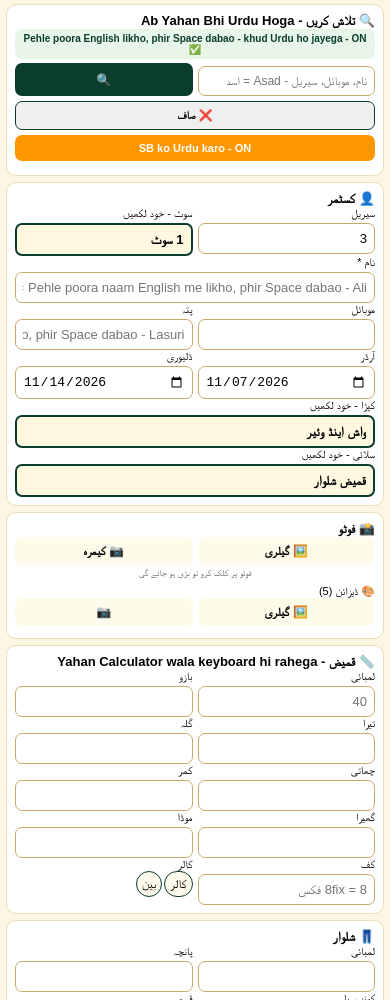
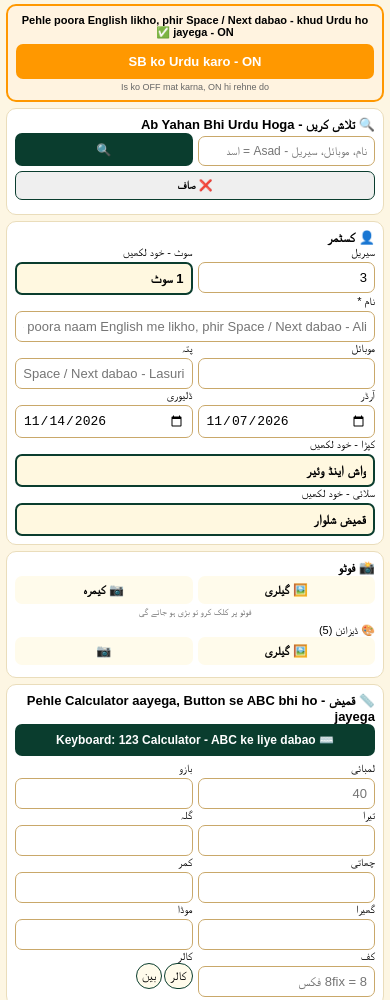
Before and after one commit to diltailorshopspecial-design/dil-tailor-naap-book, a plain HTML site: page index.html in a window 390 px wide. Shown: the part 401-1401 px from the top of the page. Drawn offline with Linux system fonts and the light colour scheme; no server answers.

Commit message:
Update index.html

```diff
--- a/index.html
+++ b/index.html
@@ -6,8 +6,8 @@
 <meta http-equiv="Cache-Control" content="no-cache, no-store, must-revalidate">
 <meta http-equiv="Pragma" content="no-cache">
 <meta http-equiv="Expires" content="0">
-<title>Dil Tailor Shop - MUKAMMAL FINAL V7</title>
-<link rel="manifest" href="manifest.json?v=v7">
+<title>Dil Tailor Shop - MUKAMMAL FINAL V8</title>
+<link rel="manifest" href="manifest.json?v=v8">
 <meta name="theme-color" content="#0A3D2E">
 <style>
 *{box-sizing:border-box;margin:0;padding:0}
@@ -39,7 +39,7 @@ input,select,textarea{width:100%;padding:7px;border:1.5px solid #C9A86A;border-r
 </head>
 <body>
 <div class="t">
-  <div class="left"><img src="logo.jpg"><div><b>دل ٹیلر شاپ - دل حسن</b><br><small>03463604869 - MUKAMMAL FINAL V7</small></div></div>
+  <div class="left"><img src="logo.jpg"><div><b>دل ٹیلر شاپ - دل حسن</b><br><small>03463604869 - MUKAMMAL FINAL V8</small></div></div>
   <div class="badge-small" id="badge">Auto Backup<br>ON<br><span id="curEmailShort" style="font-size:7px"></span></div>
 </div>
 <div class="c email-compact" id="allEmails"></div>
@@ -63,18 +63,22 @@ input,select,textarea{width:100%;padding:7px;border:1.5px solid #C9A86A;border-r
 </div>
 <div id="wakeStatus" style="font-size:9px;color:#666;margin-top:3px">بند ہے - سکرین خود بند ہو جائے گی</div>
 </div>
+<!-- NAYI TARTEEB V8 - Pehle Urdu Button, Phir Search -->
+<div class="c" style="background:#FFF3E0;border:2px solid #FF9800">
+<div style="font-size:11px;font-weight:bold;text-align:center">Pehle poora English likho, phir Space / Next dabao - khud Urdu ho jayega - <span id="urduToggleText">ON ✅</span></div>
+<button onclick="toggleUrdu()" class="b" style="width:100%;background:#FF9800;color:#fff;font-size:13px;padding:10px;margin-top:5px" id="urduBtn">SB ko Urdu karo - ON</button>
+<div style="font-size:9px;text-align:center;color:#666;margin-top:3px">Is ko OFF mat karna, ON hi rehne do</div>
+</div>
 <div class="c">
 <h3 style="font-size:13px">🔍 تلاش کریں - Ab Yahan Bhi Urdu Hoga</h3>
-<div style="font-size:10px;color:#0A3D2E;font-weight:bold;text-align:center;background:#E8F5E9;padding:4px;border-radius:6px;margin-bottom:4px">Pehle poora English likho, phir Space dabao - khud Urdu ho jayega - <span id="urduToggleText">ON ✅</span></div>
 <div class="g2"><input id="q" inputmode="text" enterkeyhint="search" placeholder="نام، موبائل، سیریل - Asad = اسد" style="font-size:12px"><button onclick="searchData()" class="b" style="background:#0A3D2E;color:#fff">🔍</button></div>
 <button onclick="clearSearch()" class="b" style="width:100%;margin-top:5px;border:1px solid #0A3D2E;font-size:11px">❌ صاف</button>
-<div style="display:flex;gap:4px;margin-top:5px"><button onclick="toggleUrdu()" class="b" style="width:100%;background:#FF9800;color:#fff;font-size:11px" id="urduBtn">SB ko Urdu karo - ON</button></div>
 <div id="results" style="margin-top:6px"></div>
 </div>
 <div class="c"><h3 style="font-size:13px">👤 کسٹمر</h3>
 <div class="g2"><div style="font-size:11px">سیریل<input id="serialNo" inputmode="numeric" enterkeyhint="next"></div><div style="font-size:11px">سوٹ - خود لکھیں<input id="suitCount" inputmode="text" enterkeyhint="next" class="editable" list="suitList" value="1 سوٹ" placeholder="خود لکھیں - 10 سوٹ"><datalist id="suitList"><option value="1 سوٹ"><option value="2 سوٹ"><option value="3 سوٹ"><option value="4 سوٹ"><option value="5 سوٹ"><option value="10 سوٹ"><option value="20 سوٹ"></datalist></div></div>
-<div style="font-size:11px">نام *<input id="customerName" inputmode="text" enterkeyhint="next" placeholder="Pehle poora naam English me likho, phir Space dabao - Ali = علی" autocomplete="off"></div>
-<div class="g2"><div style="font-size:11px">موبائل<input id="mobile" inputmode="tel" enterkeyhint="next"></div><div style="font-size:11px">پتہ<input id="pata" inputmode="text" enterkeyhint="next" placeholder="Poora pata English me likho, phir Space dabao - Lasuri = لاسوری" autocomplete="off"></div></div>
+<div style="font-size:11px">نام *<input id="customerName" inputmode="text" enterkeyhint="next" placeholder="Pehle poora naam English me likho, phir Space / Next dabao - Ali = علی" autocomplete="off"></div>
+<div class="g2"><div style="font-size:11px">موبائل<input id="mobile" inputmode="tel" enterkeyhint="next"></div><div style="font-size:11px">پتہ<input id="pata" inputmode="text" enterkeyhint="next" placeholder="Poora pata English me likho, phir Space / Next dabao - Lasuri = لاسوری" autocomplete="off"></div></div>
 <div class="g2"><div style="font-size:11px">آرڈر<input id="orderDate" type="date"></div><div style="font-size:11px">ڈلیوری<input id="deliveryDate" type="date"></div></div>
 <div style="font-size:11px">کپڑا - خود لکھیں<input id="kapdaQism" inputmode="text" enterkeyhint="next" class="editable" list="kapdaList" value="واش اینڈ وئیر"><datalist id="kapdaList"><option value="واش اینڈ وئیر"><option value="کاٹن"><option value="لٹھا"><option value="کھدر"><option value="بوسکی"></datalist></div>
 <div style="font-size:11px">سلائی - خود لکھیں<input id="silaiQism" inputmode="text" enterkeyhint="next" class="editable" list="silaiList" value="قمیض شلوار"><datalist id="silaiList"><option value="قمیض شلوار"><option value="صرف قمیض"><option value="شرٹ"><option value="1 پیس شلوار"></datalist></div>
@@ -92,15 +96,16 @@ input,select,textarea{width:100%;padding:7px;border:1.5px solid #C9A86A;border-r
 <input type="file" id="designFiles" hidden multiple accept="image/*" onchange="previewDesign(event)"><input type="file" id="designCam" hidden accept="image/*" capture="environment" onchange="previewDesignOne(event)">
 <div id="designPrev" style="display:flex;gap:3px;flex-wrap:wrap;margin-top:4px"></div>
 </div>
-<div class="c"><h3 style="font-size:13px">📏 قمیض - Yahan Calculator wala keyboard hi rahega</h3>
-<div class="g2"><div style="font-size:11px">لمبائی<input id="lambai" inputmode="decimal" enterkeyhint="next" placeholder="40" autocomplete="off"></div><div style="font-size:11px">بازو<input id="bazu" inputmode="decimal" enterkeyhint="next" autocomplete="off"></div></div>
-<div class="g2"><div style="font-size:11px">تیرا<input id="teera" inputmode="decimal" enterkeyhint="next" autocomplete="off"></div><div style="font-size:11px">گلہ<input id="gala" inputmode="decimal" enterkeyhint="next" autocomplete="off"></div></div>
-<div class="g2"><div style="font-size:11px">چھاتی<input id="chhati" inputmode="decimal" enterkeyhint="next" autocomplete="off"></div><div style="font-size:11px">کمر<input id="kamar" inputmode="decimal" enterkeyhint="next" autocomplete="off"></div></div>
-<div class="g2"><div style="font-size:11px">گھیرا<input id="gheera" inputmode="decimal" enterkeyhint="next" autocomplete="off"></div><div style="font-size:11px">موڈا<input id="moda" inputmode="decimal" enterkeyhint="next" autocomplete="off"></div></div>
+<div class="c"><h3 style="font-size:13px">📏 قمیض - Pehle Calculator aayega, Button se ABC bhi ho jayega</h3>
+<div style="display:flex;gap:4px;margin-bottom:6px"><button id="kbdBtn" onclick="toggleNumKeyboard()" class="b" style="width:100%;background:#0A3D2E;color:#fff;font-size:12px;padding:9px">⌨️ Keyboard: 123 Calculator - ABC ke liye dabao</button></div>
+<div class="g2"><div style="font-size:11px">لمبائی<input id="lambai" class="num-field" inputmode="decimal" enterkeyhint="next" placeholder="40" autocomplete="off"></div><div style="font-size:11px">بازو<input id="bazu" class="num-field" inputmode="decimal" enterkeyhint="next" autocomplete="off"></div></div>
+<div class="g2"><div style="font-size:11px">تیرا<input id="teera" class="num-field" inputmode="decimal" enterkeyhint="next" autocomplete="off"></div><div style="font-size:11px">گلہ<input id="gala" class="num-field" inputmode="decimal" enterkeyhint="next" autocomplete="off"></div></div>
+<div class="g2"><div style="font-size:11px">چھاتی<input id="chhati" class="num-field" inputmode="decimal" enterkeyhint="next" autocomplete="off"></div><div style="font-size:11px">کمر<input id="kamar" class="num-field" inputmode="decimal" enterkeyhint="next" autocomplete="off"></div></div>
+<div class="g2"><div style="font-size:11px">گھیرا<input id="gheera" class="num-field" inputmode="decimal" enterkeyhint="next" autocomplete="off"></div><div style="font-size:11px">موڈا<input id="moda" class="num-field" inputmode="decimal" enterkeyhint="next" autocomplete="off"></div></div>
 <div class="g2"><div style="font-size:11px">کف<input id="kaff" inputmode="text" enterkeyhint="next" placeholder="8fix = 8 فکس" autocomplete="off"></div><div style="font-size:11px">کالر<div style="display:flex;gap:2px"><div class="o" onclick="setOne(this,'galaQisam','کالر')">کالر</div><div class="o" onclick="setOne(this,'galaQisam','بین')">بین</div></div></div></div>
 </div>
 <div class="c"><h3 style="font-size:13px">👖 شلوار</h3>
-<div class="g2"><div style="font-size:11px">لمبائی<input id="shalwarLambai" inputmode="decimal" enterkeyhint="next" autocomplete="off"></div><div style="font-size:11px">پانچہ<input id="pouncha" inputmode="decimal" enterkeyhint="next" autocomplete="off"></div></div>
+<div class="g2"><div style="font-size:11px">لمبائی<input id="shalwarLambai" class="num-field" inputmode="decimal" enterkeyhint="next" autocomplete="off"></div><div style="font-size:11px">پانچہ<input id="pouncha" class="num-field" inputmode="decimal" enterkeyhint="next" autocomplete="off"></div></div>
 <div class="g2"><div style="font-size:11px">کوندے پلے<input id="kondayTafseel" inputmode="text" enterkeyhint="next" placeholder="مثلاً 8 انچ" autocomplete="off"></div><div style="font-size:11px">قسم<div style="display:flex;gap:2px"><div class="o" id="kondayBtn" onclick="setShalwar(this,'کوندے پلے')">کوندے پلے</div><div class="o" id="onePcsBtn" onclick="setShalwar(this,'1 پیس')">1 پیس</div></div></div></div>
 <div id="onePieceBox"><b style="font-size:11px">🔷 1 پیس شلوار</b><input id="onePieceDetail" inputmode="text" enterkeyhint="next" placeholder="جیب والا، بیلٹ" autocomplete="off"><div style="display:flex;gap:2px;margin-top:4px"><div class="o" onclick="setOne(this,'onePieceJeb','جیب والا')">جیب والا</div><div class="o" onclick="setOne(this,'onePieceJeb','بغیر')">بغیر</div></div></div>
 </div>
@@ -112,7 +117,7 @@ input,select,textarea{width:100%;padding:7px;border:1.5px solid #C9A86A;border-r
 <div class="c">
 <div class="g2"><div style="font-size:11px">کل<input id="totalPrice" type="number" inputmode="decimal" oninput="calc()"></div><div style="font-size:11px">ایڈوانس<input id="advance" type="number" inputmode="decimal" oninput="calc()"></div></div>
 <div style="font-size:11px">باقی<input id="baqaya" readonly><b id="baqayaText" style="margin-right:6px">0</b></div>
-<textarea id="note" inputmode="text" enterkeyhint="done" placeholder="نوٹ - Poora English likho, phir Space dabao, khud Urdu ho jayega" style="font-size:11px" autocomplete="off"></textarea>
+<textarea id="note" inputmode="text" enterkeyhint="done" placeholder="نوٹ - Poora English likho, phir Space / Next dabao, khud Urdu ho jayega" style="font-size:11px" autocomplete="off"></textarea>
 <button class="b bs" onclick="saveData()">✅ محفوظ کریں</button>
 <div style="display:flex;gap:4px;margin-top:5px">
 <button class="b" style="background:#FEF3C7;flex:1" onclick="printSimpleCurrent()">🖨️ پرچی</button>
@@ -124,14 +129,15 @@ input,select,textarea{width:100%;padding:7px;border:1.5px solid #C9A86A;border-r
 <div id="viewModal" onclick="if(event.target.id=='viewModal')closeView()"><div class="view-box"><div class="view-head" id="viewHead">مکمل ناپ - Same Shape</div><div id="viewContent" style="padding:6px"></div></div></div>
 <div id="photoModal" onclick="closePhoto()"><div style="text-align:center"><img id="photoBig" src=""><br><button class="b" style="background:#fff;margin-top:8px" onclick="closePhoto()">❌ بند کریں</button></div></div>
 <script>
-var APP_VERSION='v7';
+var APP_VERSION='v8';
 var DRIVE_URL = "https://script.google.com/macros/s/AKfycbxvwZbFbKXmTr6ZN8fSwwQe1U6SknVN9vSgd5PXKhsWWoLiaLOBMRII8NEvfrkZ8BjO/exec";
 var EMAILS=["dilhassanlasuri952@gmail.com","diltailornaapbook@gmail.com","diltailornaapb@gmail.com","arzidil40@gmail.com","diltailorshopspecial@gmail.com"];
 var curIdx=parseInt(localStorage.getItem('dil_email_index')||"0");if(curIdx>=EMAILS.length)curIdx=0;
 var MY_EMAIL=EMAILS[curIdx];var DB_KEY='dil_FINAL_5_EMAIL_'+curIdx;
 var DB=JSON.parse(localStorage.getItem(DB_KEY)||localStorage.getItem('dil_FINAL_5_EMAIL')||"[]");
 var SVAL={},JEB=[],custB64=null,designB64=[];
-var URDU_ON=true;
+var URDU_ON = localStorage.getItem('dil_urdu_on')!== 'OFF';
+var NUM_MODE = localStorage.getItem('dil_kbd_mode') || 'decimal';
 var URDU_NAMES={"asad":"اسد","ahmed":"احمد","ali":"علی","bilal":"بلال","usman":"عثمان","umar":"عمر","hamza":"حمزہ","hassan":"حسن","hussain":"حسین","muhammad":"محمد","mohammad":"محمد","ahmad":"احمد","abdullah":"عبداللہ","ibrahim":"ابراہیم","yusuf":"یوسف","kashif":"کاشف","naveed":"نوید","naweed":"نوید","imran":"عمران","kamran":"کامران","farhan":"فرحان","zeeshan":"ذیشان","adil":"عادل","arshad":"ارشد","nasir":"ناصر","waseem":"وسیم","tariq":"طارق","shahid":"شاہد","akram":"اکرم","saleem":"سلیم","rashid":"راشد","javed":"جاوید","ashfaq":"اشفاق","rizwan":"رضوان","tanveer":"تنویر","shafiq":"شفیق","dil":"دل","dilawar":"دلاور","lasuri":"لاسوری","lasoori":"لاسوری","fix":"فکس","open":"اوپن","close":"کلوز","gol":"گول","choras":"چورس","sada":"سادہ","nok":"نوک","single":"سنگل","double":"ڈبل","front":"فرنٹ","side":"سائیڈ","shalwar":"شلوار","qaiser":"قیصر","chorran":"چوراں","wallah":"والا","choranwallah":"چوراں والا","kalan":"کلاں","ona":"اونہ","kh":"کھ","gujranwala":"گوجرانوالہ","gujrat":"گجرات","lahore":"لاہور","sialkot":"سیالکوٹ","kameez":"قمیض","bazu":"بازو","lambai":"لمبائی","teera":"تیرا","gala":"گلہ","chhati":"چھاتی","kamar":"کمر","gheera":"گھیرا","moda":"موڈا","kaff":"کف","collar":"کالر","ben":"بین","jeb":"جیب","pouncha":"پانچہ","daman":"دامن","jali":"جالی","silai":"سلائی","kapda":"کپڑا","suit":"سوٹ","wash":"واش","wear":"وئیر","cotton":"کاٹن","latha":"لٹھا","khaddar":"کھدر","boski":"بوسکی"};
 var LETTER_MAP={"a":"ا","b":"ب","c":"ک","d":"د","e":"ے","f":"ف","g":"گ","h":"ھ","i":"ی","j":"ج","k":"ک","l":"ل","m":"م","n":"ن","o":"و","p":"پ","q":"ق","r":"ر","s":"س","t":"ت","u":"و","v":"و","w":"و","x":"کس","y":"ی","z":"ز","ch":"چ","sh":"ش","kh":"خ","gh":"غ","ph":"پھ","th":"تھ","aa":"آ"};
 function romanToUrdu(word){var w=word.toLowerCase().trim();if(!w)return w;if(URDU_NAMES[w])return URDU_NAMES[w];var out="";var i=0;while(i<w.length){var two=w.substr(i,2);if(LETTER_MAP[two]){out+=LETTER_MAP[two];i+=2;continue;}var one=w[i];if(LETTER_MAP[one])out+=LETTER_MAP[one];else out+=one;i++;}return out;}
@@ -143,11 +149,24 @@ function convertOneToken(tok){
   if(m2){ return romanToUrdu(m2[1]) + " " + m2[2]; }
   return romanToUrdu(tok);
 }
-// NAYA TAREEKA - Likhne ke beech me kuch nahi badlega, sirf Space / Next / Bahar jaane par badlega
-function convertOnBlur(el){if(!URDU_ON)return;if(!el||!el.value)return;var v=el.value.trim();if(!v)return;if(!/[a-zA-Z]/.test(v))return;var newV=v.split(/\s+/).map(convertOneToken).join(" ");if(newV!==el.value){var pos=el.selectionStart;el.value=newV;try{el.setSelectionRange(pos,pos);}catch(e){}}}
+function convertOnBlur(el){if(!URDU_ON)return;if(!el||!el.value)return;var v=el.value.trim();if(!v)return;if(!/[a-zA-Z]/.test(v))return;var newV=v.split(/\s+/).map(convertOneToken).join(" ");if(newV!==el.value){el.value=newV;}}
 function convertOnSpace(el){if(!URDU_ON)return;if(!el||!el.value)return;var v=el.value;if(!/[a-zA-Z]/.test(v))return;var parts=v.split(" ");for(var i=0;i<parts.length;i++){parts[i]=convertOneToken(parts[i]);}var newV=parts.join(" ");if(newV!==v){el.value=newV;}}
 function convertAllFields(){if(!URDU_ON)return;var els=document.querySelectorAll('input[type="text"], input:not([type]), textarea');els.forEach(function(el){if(el.id==='mobile'||el.id==='serialNo'||el.id==='totalPrice'||el.id==='advance'||el.id==='baqaya'||el.id==='orderDate'||el.id==='deliveryDate')return;convertOnBlur(el);});}
-function toggleUrdu(){URDU_ON=!URDU_ON;document.getElementById('urduToggleText').textContent=URDU_ON?'ON ✅':'OFF';document.getElementById('urduBtn').textContent=URDU_ON?'SB ko Urdu karo - ON':'SB ko Urdu karo - OFF';}
+function applyUrduUI(){document.getElementById('urduToggleText').textContent=URDU_ON?'ON ✅':'OFF';document.getElementById('urduBtn').textContent=URDU_ON?'SB ko Urdu karo - ON':'SB ko Urdu karo - OFF';document.getElementById('urduBtn').style.background=URDU_ON?'#FF9800':'#999';}
+function toggleUrdu(){URDU_ON=!URDU_ON;localStorage.setItem('dil_urdu_on',URDU_ON?'ON':'OFF');applyUrduUI();if(URDU_ON)convertAllFields();}
+function toggleNumKeyboard(){
+  NUM_MODE = NUM_MODE==='decimal' ? 'text' : 'decimal';
+  localStorage.setItem('dil_kbd_mode',NUM_MODE);
+  applyKbdUI();
+  var active=document.activeElement;
+  if(active && active.classList && active.classList.contains('num-field')){ active.blur(); setTimeout(function(){active.focus();},80); }
+}
+function applyKbdUI(){
+  document.querySelectorAll('.num-field').forEach(function(el){ el.setAttribute('inputmode',NUM_MODE); });
+  var b=document.getElementById('kbdBtn');
+  if(b){ b.textContent = NUM_MODE==='decimal' ? '⌨️ Keyboard: 123 Calculator - ABC ke liye dabao' : '⌨️ Keyboard: ABC Urdu / English - Calculator ke liye dabao'; b.style.background = NUM_MODE==='decimal' ? '#0A3D2E' : '#FF9800'; }
+}
+applyUrduUI(); applyKbdUI();
 function showEmails(){
 document.getElementById('curEmailShort').textContent=MY_EMAIL.split('@')[0].substring(0,12);
 var h='<b style=color:#0A3D2E>📧 5 Emails Auto Switch:</b><br>';
@@ -226,8 +245,7 @@ window.addEventListener('online', function(){ autoSyncToDrive(); });
 var today=new Date().toISOString().split('T')[0];document.getElementById('orderDate').value=today;
 var next=new Date();next.setDate(next.getDate()+7);document.getElementById('deliveryDate').value=next.toISOString().split('T')[0];
 if(DB.length>0){document.getElementById('serialNo').value=(parseInt(DB[DB.length-1].serialNo)||0)+1;}else{document.getElementById('serialNo').value=3;}
-// SAB JAGAH - Sirf Space / Enter / Bahar jaane par Urdu hoga, likhte waqt nahi - Keyboard bhi wahi rahega
-['q','customerName','pata','note','kondayTafseel','onePieceDetail','lambai','bazu','teera','gala','chhati','kamar','gheera','moda','kaff','shalwarLambai','pouncha','kapdaQism','silaiQism','suitCount'].forEach(function(id){var el=document.getElementById(id);if(!el)return;el.addEventListener('keydown',function(e){if(e.key===' '){setTimeout(function(){convertOnSpace(el);},10);} if(e.key==='Enter'){convertOnBlur(el);}});el.addEventListener('blur',function(){convertOnBlur(this);});el.addEventListener('change',function(){convertOnBlur(this);});});
+['q','customerName','pata','note','kondayTafseel','onePieceDetail','lambai','bazu','teera','gala','chhati','kamar','gheera','moda','kaff','shalwarLambai','pouncha','kapdaQism','silaiQism','suitCount'].forEach(function(id){var el=document.getElementById(id);if(!el)return;el.addEventListener('keydown',function(e){if(e.key===' '){setTimeout(function(){convertOnSpace(el);},10);} if(e.key==='Enter'){convertOnBlur(el);}});el.addEventListener('keyup',function(e){if(e.key==='Enter'||e.key==='Tab'){convertOnBlur(this);}});el.addEventListener('blur',function(){convertOnBlur(this);});el.addEventListener('change',function(){convertOnBlur(this);});el.addEventListener('focusout',function(){convertOnBlur(this);});});
 document.getElementById('q').addEventListener('keyup',function(e){if(e.key===' '||e.key==='Enter'){convertOnSpace(this);searchData();}});
 function comp(f,cb){var r=new FileReader();r.onload=function(e){var i=new Image();i.onload=function(){var c=document.createElement('canvas');c.width=500;c.height=500*i.height/i.width;c.getContext('2d').drawImage(i,0,0,c.width,c.height);cb(c.toDataURL('image/jpeg',0.5));};i.src=e.target.result;};r.readAsDataURL(f);}
 function previewCust(e){var f=e.target.files[0];if(!f)return;comp(f,function(c){custB64=c;document.getElementById('custPrev').innerHTML='<img onclick="openPhoto(\''+c+'\')" src="'+c+'" width=75 style=border-radius:7px;border:2px solid #0A3D2E;cursor:pointer>';document.getElementById('custBtns').style.display='flex';});}
@@ -375,8 +393,8 @@ document.addEventListener('visibilitychange', async ()=>{
   }
 });
 function updateCount(){document.getElementById('recordCount').textContent=DB.length+' ریکارڈ';}updateCount();
-if('serviceWorker' in navigator){ navigator.serviceWorker.register('sw.js?v=v7').then(function(reg){reg.update();}); navigator.serviceWorker.addEventListener('controllerchange', function(){ if(!window._reloaded){window._reloaded=true; location.reload(true);} }); }
-if('caches' in window){ var savedVer=localStorage.getItem('dil_app_version'); if(savedVer && savedVer!=='v7'){ caches.keys().then(function(ns){ns.forEach(function(n){if(n.indexOf('v7')===-1) caches.delete(n);});}); } localStorage.setItem('dil_app_version','v7'); }
+if('serviceWorker' in navigator){ navigator.serviceWorker.register('sw.js?v=v8').then(function(reg){reg.update();}); navigator.serviceWorker.addEventListener('controllerchange', function(){ if(!window._reloaded){window._reloaded=true; location.reload(true);} }); }
+if('caches' in window){ var savedVer=localStorage.getItem('dil_app_version'); if(savedVer && savedVer!=='v8'){ caches.keys().then(function(ns){ns.forEach(function(n){if(n.indexOf('v8')===-1) caches.delete(n);});}); } localStorage.setItem('dil_app_version','v8'); }
 </script>
 </body>
 </html>
```
